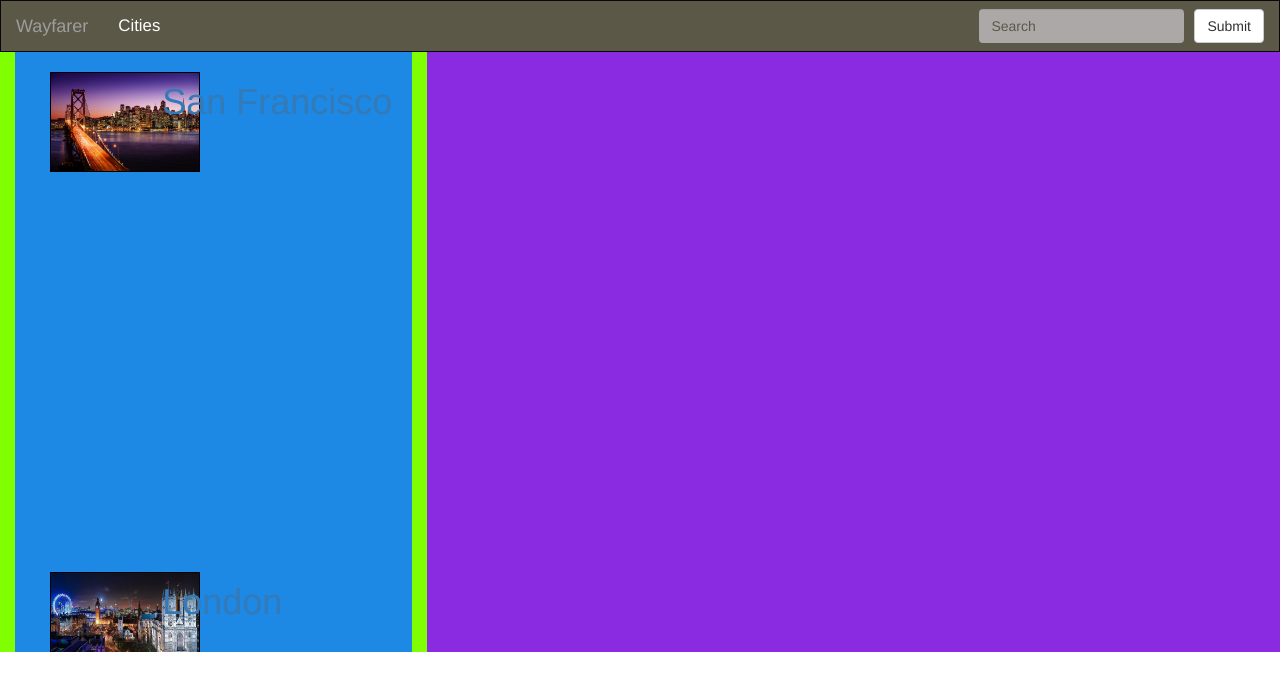
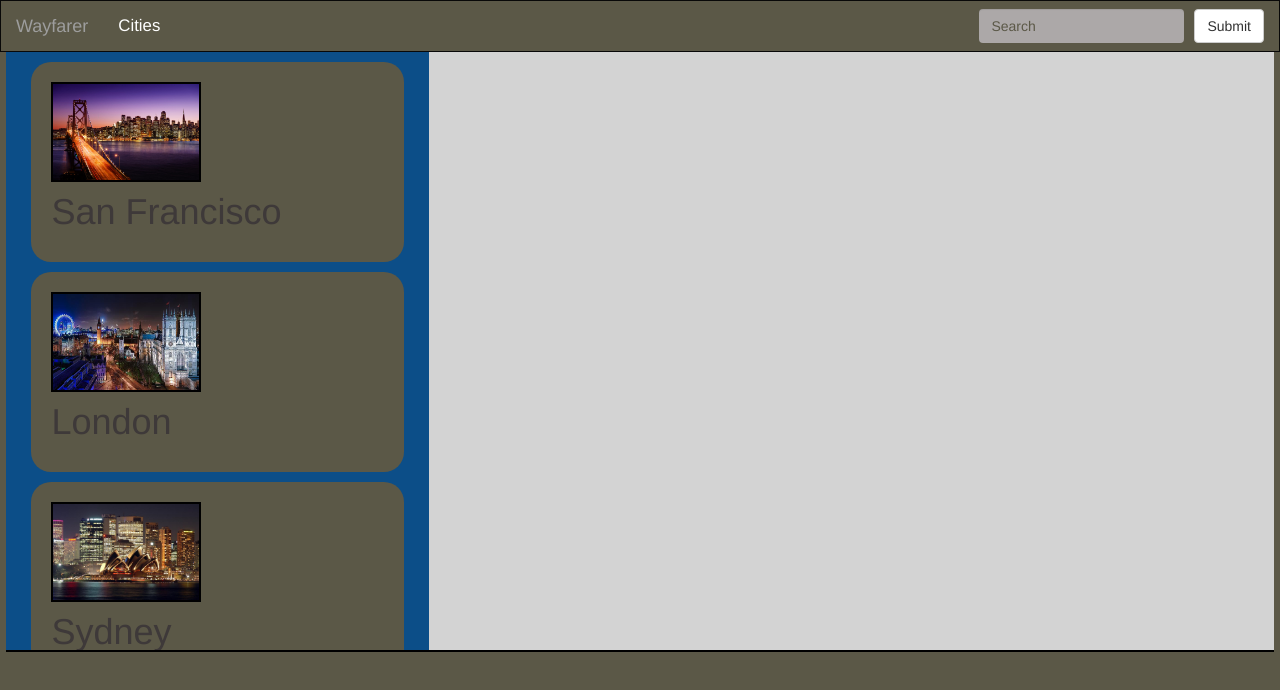
Before and after one commit to sahmed7/Wayfarer, an Angular app: page /cities in a window 1280 px wide. Shown: the top 690 px of the page. Built offline with nearby package versions, Linux system fonts and the light colour scheme.

Commit message:
more CSS.

```diff
--- a/src/app/app.component.css
+++ b/src/app/app.component.css
@@ -29,7 +29,6 @@
 
 .topic{
   background-color: #5b5847;
-
   height: 100%;
   width: 30%;
 
--- a/src/app/cities/cities.component.css
+++ b/src/app/cities/cities.component.css
@@ -1,36 +1,51 @@
 #left {
-  background-color: chartreuse;
   height: 600px;
   position: relative;
-  top: 0; /* Stay at the top */
-  left: 0;
-  overflow-x: hidden; /* Disable horizontal scroll */
+  overflow-x: hidden;
+  border-bottom: black solid 2px;
 }
 .city-block img {
   display: block;
   width: 150px;
   height: 100px;
   margin: 10px 0 10px 20px;
-  border: 1px solid black;
+  border: 2px solid black;
 }
 
+h1{
+  margin: 10px 0 10px 20px;
+}
+
+a{
+  color: #3e3939;
+  text-decoration: none;
+}
+
+a:hover {
+  color: #aca8a8;
+}
+
+
 #right {
-  background-color: blueviolet;
+  background-color: lightgray;
   height: 600px;
+  border-bottom: black solid 2px;
 }
 
 #panel {
-  background-color: red;
-  height:400px;
-}
-
-#cool {
+  background-color: #0c4e88;
+  width:99%;
 
 }
 
 
-#section1 {padding-top:10px;height:500px;color: #fff; background-color: #1E88E5;}
-#section2 {padding-top:10px;height:500px;color: #fff; background-color: #673ab7;}
-#section3 {padding-top:50px;height:500px;color: #fff; background-color: #ff9800;}
-#section41 {padding-top:50px;height:500px;color: #fff; background-color: #00bcd4;}
-#section42 {padding-top:50px;height:500px;color: #fff; background-color: #009688;}
+
+#section1 {
+  padding-top:10px;
+  height:200px;
+  background-color: #5b5847;
+  margin:10px;
+  border-radius: 20px;
+
+}
+/*#section2 {padding-top:10px;height:500px;color: #fff; background-color: #673ab7;}*/
--- a/src/app/cities/cities.component.html
+++ b/src/app/cities/cities.component.html
@@ -2,18 +2,15 @@
     <div class="row">
       <div  class="col-sm-4" id="left">
 
-        <div id="cool" data-spy="scroll" data-target=".navbar" data-offset="10">
+        <div data-spy="scroll" data-target=".navbar" data-offset="10">
 
           <div *ngFor="let city of cities" id="section1" class="city-block">
-            <div class="col-sm-4">
-              <img src="{{city.imgUrl}}"
-                   alt="">
-            </div>
-            <div class="col-sm-8">
+              <img src="{{city.imgUrl}}" alt="">
               <h1><a routerLink="/cities/{{city.id}}">{{city.name}}</a></h1>
-            </div>
           </div>
+
         </div>
+
       </div>
 
       <div class="col-sm-8" id="right">
--- a/src/app/city/city.component.css
+++ b/src/app/city/city.component.css
@@ -1,23 +1,25 @@
 .city-component-card {
-  margin-bottom: 40px
+  margin: 10px 0px 30px 0px;
+  background-color: grey;
+  border-radius: 20px;
+  height: 410px;
 }
 .city-component-card img {
   display: block;
-  width: 100%;
-  height: 300px;
-  margin: 10px 0 10px 20px;
+  width: 300px;
+
+  margin: 10px 0px 10px 55px;
   border: 1px solid black;
+
 }
 
 .posts-component-card {
-  border-radius: 25px;
+  border-radius: 20px;
   background-color: red;
   height: 200px;
   /*width: 800px;*/
   display: flex;
   align-items: center;
-  gap: 10px;
-
 }
 
 .posts-component-card img {
--- a/src/app/city/city.component.html
+++ b/src/app/city/city.component.html
@@ -1,11 +1,10 @@
 <div class="container-fluid">
   <div class="row city-component-card">
-    <div class="col-sm-6">
+    <div class="col-sm-4">
       <h1>{{city.name}}</h1>
     </div>
-    <div class="col-sm-6">
-      <img src="{{city.imgUrl}}"
-           alt="">
+    <div class="col-sm-8">
+      <img src="{{city.imgUrl}}" alt="">
     </div>
   </div>
   <div class="row">
@@ -13,10 +12,9 @@
     <!--    <div *ngFor="let c of cities">-->
     <div *ngFor="let post of city.posts; index as i" class="row posts-component-card">
       <div class="col-sm-3">
-        <img src="{{city.imgUrl}}"
-             alt="">
+        <img src="{{city.imgUrl}}" alt="">
       </div>
-      <div class="col-sm-7 post-info" >
+      <div class="col-sm-4 post-info" >
 <!--        <h1><a routerLink="/cities/{{post.id}}">{{post.name}}{{post.title}}</a></h1>-->
         <h1><a routerLink="/cities/{{city.id}}">{{post.title}}</a></h1>
         <p>{{post.description}}</p>
--- a/src/app/navbar/navbar.component.css
+++ b/src/app/navbar/navbar.component.css
@@ -7,10 +7,13 @@ nav {
 }
 
 .navbar-inverse .navbar-nav>.active>a,
-.navbar-inverse .navbar-nav>.active>a:focus,
+.navbar-inverse .navbar-nav>.active>a:focus{
+  color: #fff;
+  background-color: #5b5847;
+}
 .navbar-inverse .navbar-nav>.active>a:hover {
   color: #fff;
-  background-color: #5b5847;
+  background-color: grey;
 }
 
 button {
@@ -28,8 +31,6 @@ input, select, textarea{
   color: white;
 }
 
-
-
 ::placeholder { /* Chrome, Firefox, Opera, Safari 10.1+ */
   color: #5b5847;
   opacity: 1; /* Firefox */
--- a/src/app/wayfarer-info/wayfarer-info.component.css
+++ b/src/app/wayfarer-info/wayfarer-info.component.css
@@ -1,6 +1,5 @@
 
 #landing-bottom-half{
-  background-color: #46008b;
   height: 400px;
 }
 
@@ -28,11 +27,11 @@
 
 .topic{
   background-color: #5b5847;
-
+  border-radius: 20px;
   height: 100%;
   width: 30%;
-
-
+  padding: 10px;
+  text-align: center;
 }
 
 #topic-1{
@@ -49,3 +48,7 @@
   text-align: center;
   color: #aca8a8;
 }
+
+h1{
+  padding: 10px 0px 25px 0px;
+}
--- a/src/app/wayfarer-info/wayfarer-info.component.html
+++ b/src/app/wayfarer-info/wayfarer-info.component.html
@@ -7,7 +7,7 @@
   <div id="flexbox-container">
 
     <div id="topic-1" class="topic">
-      <h1>Connect. </h1>
+      <h1>Connect.</h1>
       Connect with other Wayfarer's around the world. Search and share tips.
     </div>
 
--- a/src/index.html
+++ b/src/index.html
@@ -11,6 +11,12 @@
   <script src="https://ajax.googleapis.com/ajax/libs/jquery/3.5.1/jquery.min.js"></script>
   <script src="https://maxcdn.bootstrapcdn.com/bootstrap/3.4.1/js/bootstrap.min.js"></script>
 
+  <style>
+    body{
+      background-color: #5b5847;
+    }
+  </style>
+
 </head>
 <body>
   <app-root></app-root>
```
